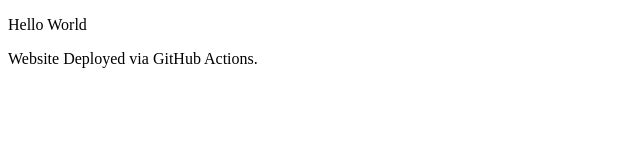
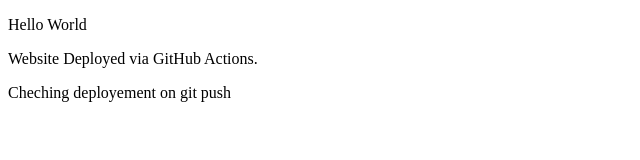
Before and after one commit to Nabeelhassan/piaic-bootcamp, a plain HTML site: page index.html in a window 1280 px wide. Shown: the whole page, without its empty margins (0-640 px from the left). Drawn offline with Linux system fonts and the light colour scheme.

Commit message:
test 2 of surge deployment workflow

```diff
--- a/index.html
+++ b/index.html
@@ -4,6 +4,9 @@
 <body>
     <p>Hello World</p>
     <p>Website Deployed via GitHub Actions.</p>
+
+
+    <p>Cheching deployement on git push</p>
 </body>
 
 </html>
```
Also changed, not shown: 1 other file.
